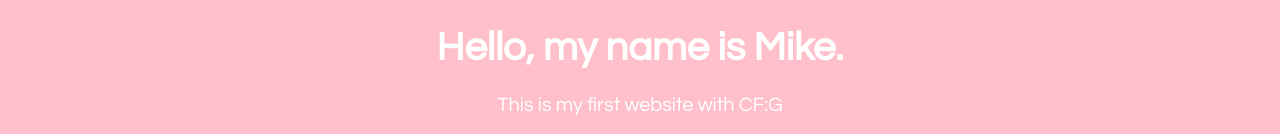
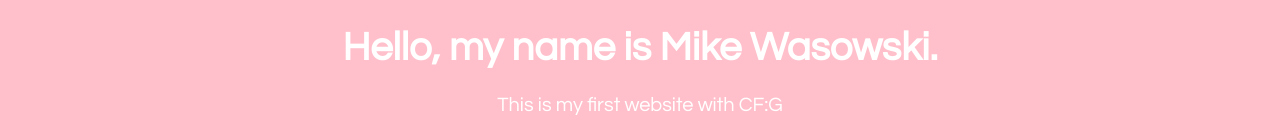
Before and after one commit to charmulhearn/Competition-Website, a plain HTML site: page index.html in a window 1280 px wide. Shown: the top 134 px of the page. Drawn offline with Linux system fonts and the light colour scheme.

Commit message:
Added Wasowski

```diff
--- a/index.html
+++ b/index.html
@@ -7,7 +7,7 @@
 
 <body>
 
-<h1>Hello, my name is Mike.</h1>
+<h1>Hello, my name is Mike Wasowski.</h1>
 <p> This is my first website with CF:G</p>
 
 <img src="images/Mike.jpg">
```
